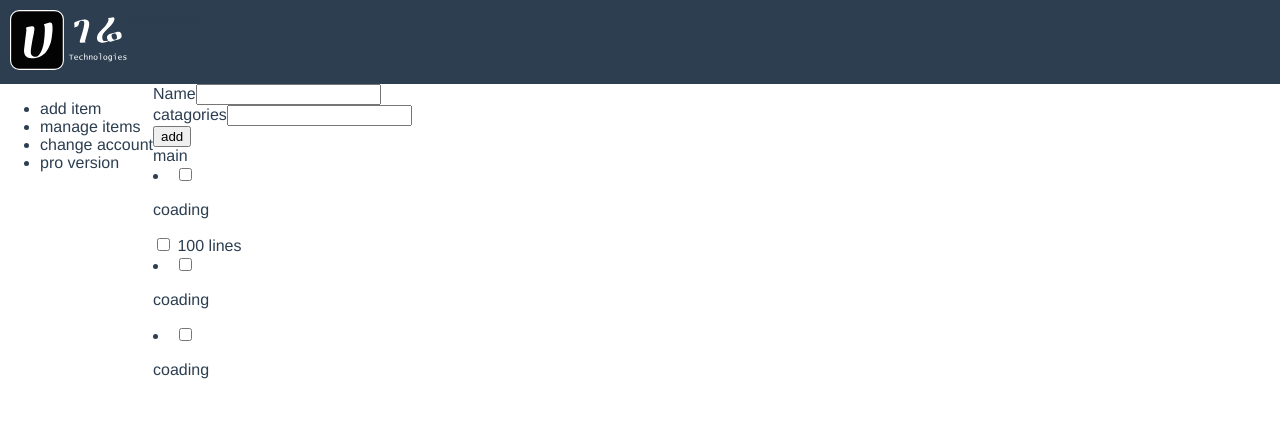
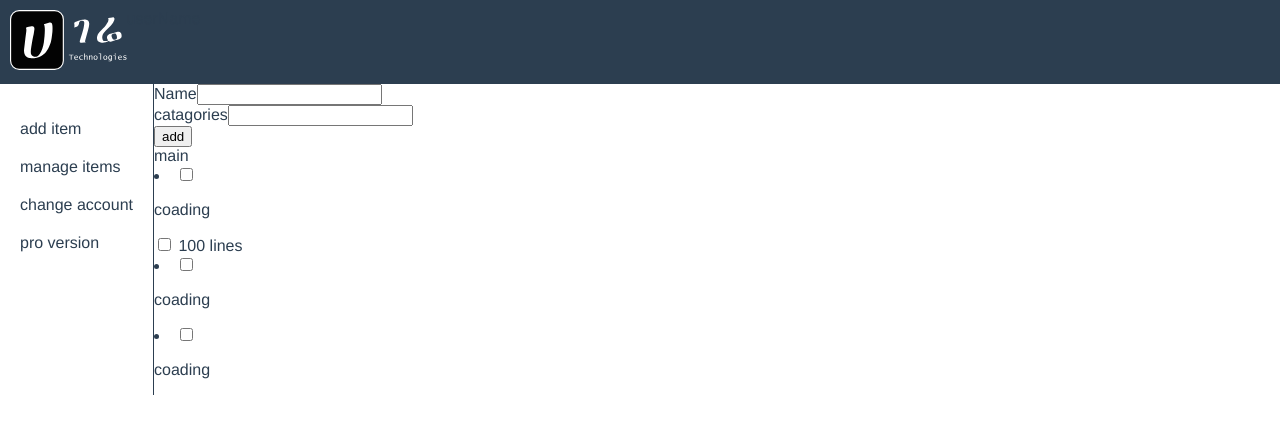
Before and after one commit to kiztopia1/the-impossiblev2, a Vue app: page / in a window 1280 px wide. Shown: the top 434 px of the page. Built offline with nearby package versions, Linux system fonts and the light colour scheme.

Commit message:
aside style updated

```diff
--- a/src/components/Aside.vue
+++ b/src/components/Aside.vue
@@ -22,3 +22,18 @@ export default {
     name:"Aside"
 }
 </script>
+
+<style scoped>
+aside{
+    padding: 10px;
+    border-right: 1px solid #2c3e50;;
+
+}
+ul{
+    padding: 0px;
+}
+li{
+    list-style: none;
+    padding:10px
+}
+</style>
```
